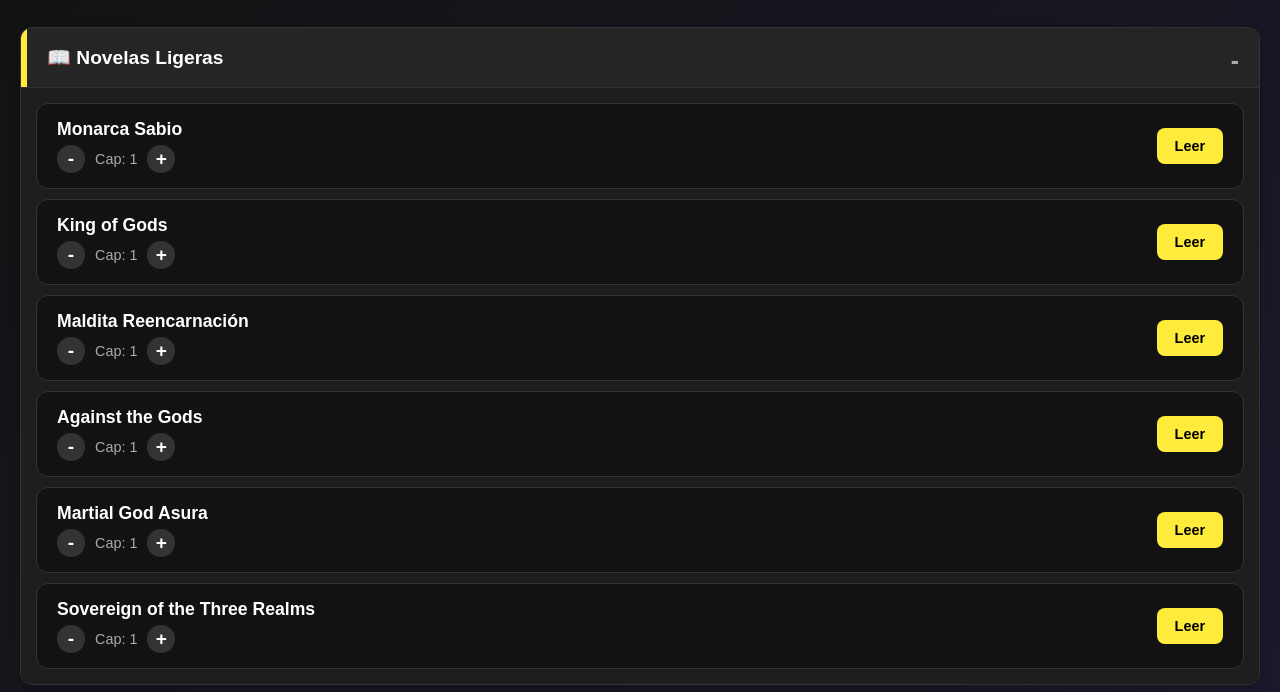
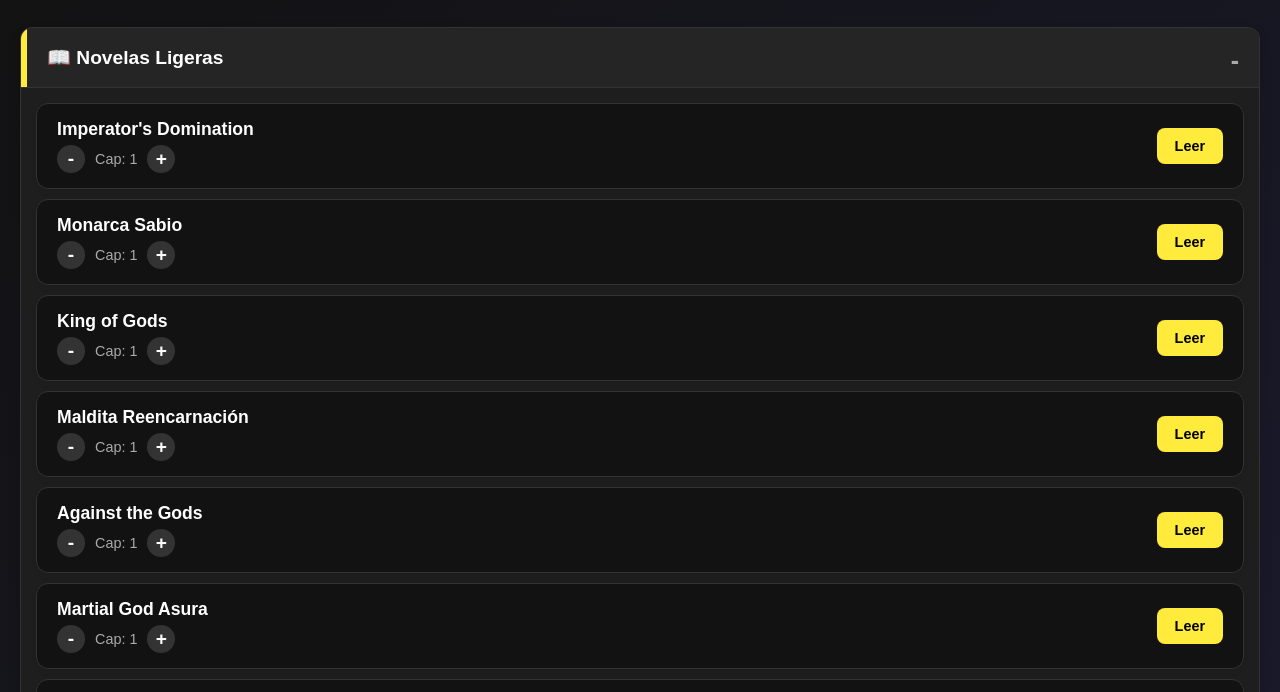
Before and after one commit to overon51/Mi-Lectura, a plain HTML site: page index.html in a window 1280 px wide. Both pictures are taken after a click on the heading "📖 Novelas Ligeras". Shown: the part 81-773 px from the top of the page. Drawn offline with Linux system fonts and the light colour scheme.

Commit message:
Add Imperator's Domination novel support

```diff
--- a/index.html
+++ b/index.html
@@ -51,6 +51,20 @@
     <details>
         <summary>📖 Novelas Ligeras</summary>
         <div class="content">
+
+            <!-- NUEVO: IMPERATOR'S DOMINATION (Skynovels) -->
+            <div class="card">
+                <div class="card-info">
+                    <span class="card-title">Imperator's Domination</span>
+                    <div class="progress-container">
+                        <button class="btn-plus" onclick="restarCapitulo('emperador')">-</button>
+                        <span class="card-progress">Cap: <span id="cap-emperador">1</span></span>
+                        <button class="btn-plus" onclick="sumarCapitulo('emperador')">+</button>
+                    </div>
+                </div>
+                <!-- Enlace al Capítulo 1 de Skynovels -->
+                <a href="https://www.skynovels.net/novelas/15/dominio-del-emperador/25233/?readerScroll=page" id="link-emperador" class="btn" target="_blank">Leer</a>
+            </div>
 
             <div class="card">
                 <div class="card-info">
@@ -242,36 +256,41 @@
             }
         }
 
+        // === LÓGICA DE LAS NOVELAS ===
         function sumarCapitulo(id) {
             let capElement = document.getElementById('cap-' + id);
             let cap = parseInt(capElement.innerText);
             if (isNaN(cap)) cap = 0;
-            let nuevoCap = cap + 1;
-
-            capElement.innerText = nuevoCap;
-            localStorage.setItem('progreso_' + id, nuevoCap);
-
-            if (urlsAutoIncrementables[id]) {
-                document.getElementById('link-' + id).href = urlsAutoIncrementables[id] + nuevoCap + '/';
-            }
+            actualizarProgreso(id, cap + 1);
         }
 
         function restarCapitulo(id) {
             let capElement = document.getElementById('cap-' + id);
             let cap = parseInt(capElement.innerText);
             if (isNaN(cap)) cap = 2;
+            if (cap > 1) actualizarProgreso(id, cap - 1);
+        }
 
-            if (cap > 1) {
-                let nuevoCap = cap - 1;
-                capElement.innerText = nuevoCap;
-                localStorage.setItem('progreso_' + id, nuevoCap);
+        function actualizarProgreso(id, nuevoCap) {
+            document.getElementById('cap-' + id).innerText = nuevoCap;
+            localStorage.setItem('progreso_' + id, nuevoCap);
 
-                if (urlsAutoIncrementables[id]) {
-                    document.getElementById('link-' + id).href = urlsAutoIncrementables[id] + nuevoCap + '/';
+            // LÓGICA ESPECIAL PARA SKYNOVELS (Imperator's Domination)
+            if (id === 'emperador') {
+                let idBase = 25233; // El ID del capítulo 1
+                let idCapitulo = idBase + (nuevoCap - 1); // Si es cap 2, suma 1. Si es cap 3, suma 2...
+                document.getElementById('link-' + id).href = "https://www.skynovels.net/novelas/15/dominio-del-emperador/" + idCapitulo + "/?readerScroll=page";
+            }
+            // LÓGICA NORMAL PARA EL RESTO
+            else {
+                let base = urlsAutoIncrementables[id];
+                if (base) {
+                    document.getElementById('link-' + id).href = base + nuevoCap + '/';
                 }
             }
         }
 
+        // === LÓGICA DE LOS MANGAS ===
         function sumarManga(id) {
             let capElement = document.getElementById('cap-' + id);
             let cap = parseInt(capElement.innerText);
@@ -302,6 +321,7 @@
             }
         }
 
+        // === COPIAS DE SEGURIDAD ===
         function exportarDatos() {
             let backup = {};
             for (let i = 0; i < localStorage.length; i++) {
@@ -358,21 +378,29 @@
             } else { window.location.reload(true); }
         }
 
+        // === CARGA INICIAL ===
         window.onload = function() {
             let temaGuardado = localStorage.getItem('tema_app') || 'tema-oscuro';
             document.body.className = temaGuardado;
             document.getElementById('themeSelector').value = temaGuardado;
 
-            const novelas = ['monarca', 'kog', 'maldita', 'atg', 'mga', 'sotr'];
+            // Añadimos 'emperador' a la lista de novelas
+            const novelas = ['emperador', 'monarca', 'kog', 'maldita', 'atg', 'mga', 'sotr'];
+
             novelas.forEach(function(id) {
                 let capHTML = parseInt(document.getElementById('cap-' + id).innerText) || 1;
                 let guardado = parseInt(localStorage.getItem('progreso_' + id));
 
                 let capFinal = (!isNaN(guardado) && guardado > 0) ? guardado : capHTML;
-                document.getElementById('cap-' + id).innerText = capFinal;
 
-                if (urlsAutoIncrementables[id]) {
-                    document.getElementById('link-' + id).href = urlsAutoIncrementables[id] + capFinal + '/';
+                // Si es el emperador, aplicamos la fórmula directamente al cargar
+                if (id === 'emperador') {
+                    actualizarProgreso(id, capFinal);
+                } else {
+                    document.getElementById('cap-' + id).innerText = capFinal;
+                    if (urlsAutoIncrementables[id]) {
+                        document.getElementById('link-' + id).href = urlsAutoIncrementables[id] + capFinal + '/';
+                    }
                 }
             });
 
@@ -398,4 +426,3 @@
     </script>
 </body>
 </html>
-</html>
```
